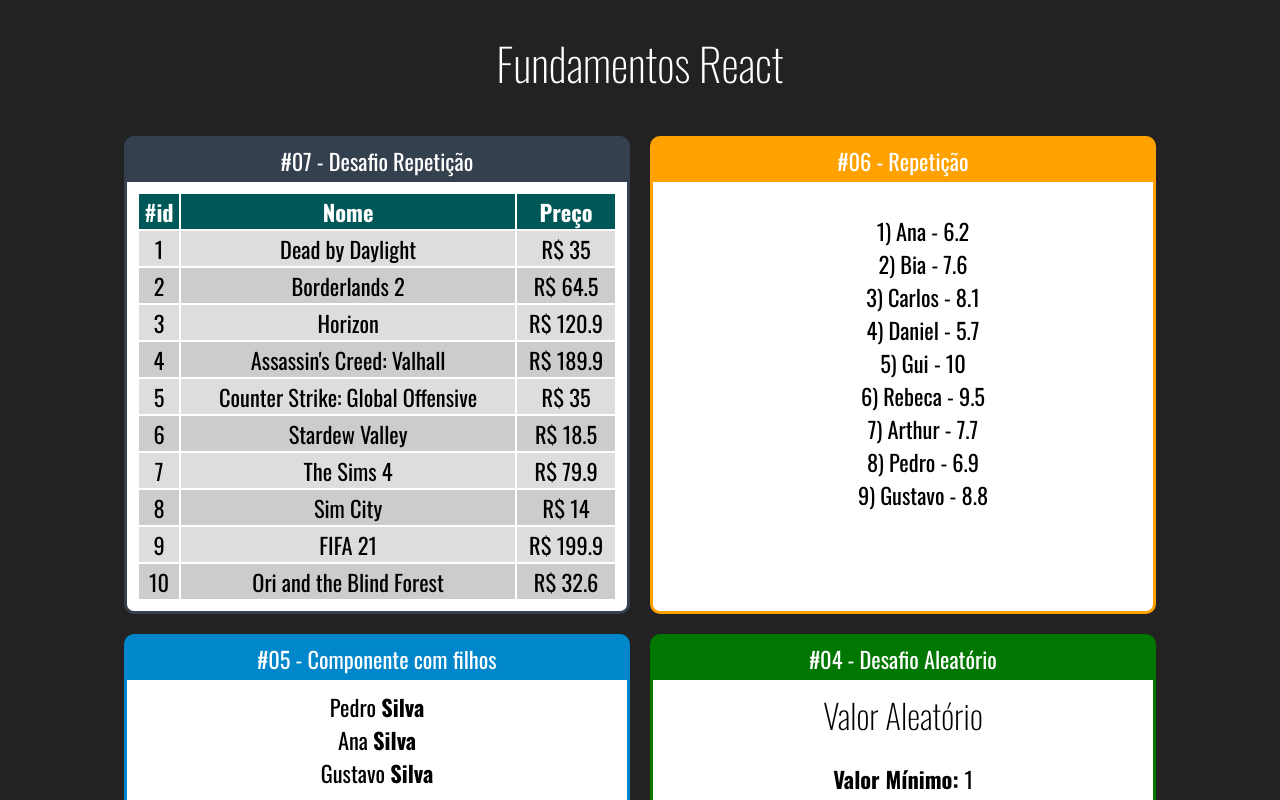
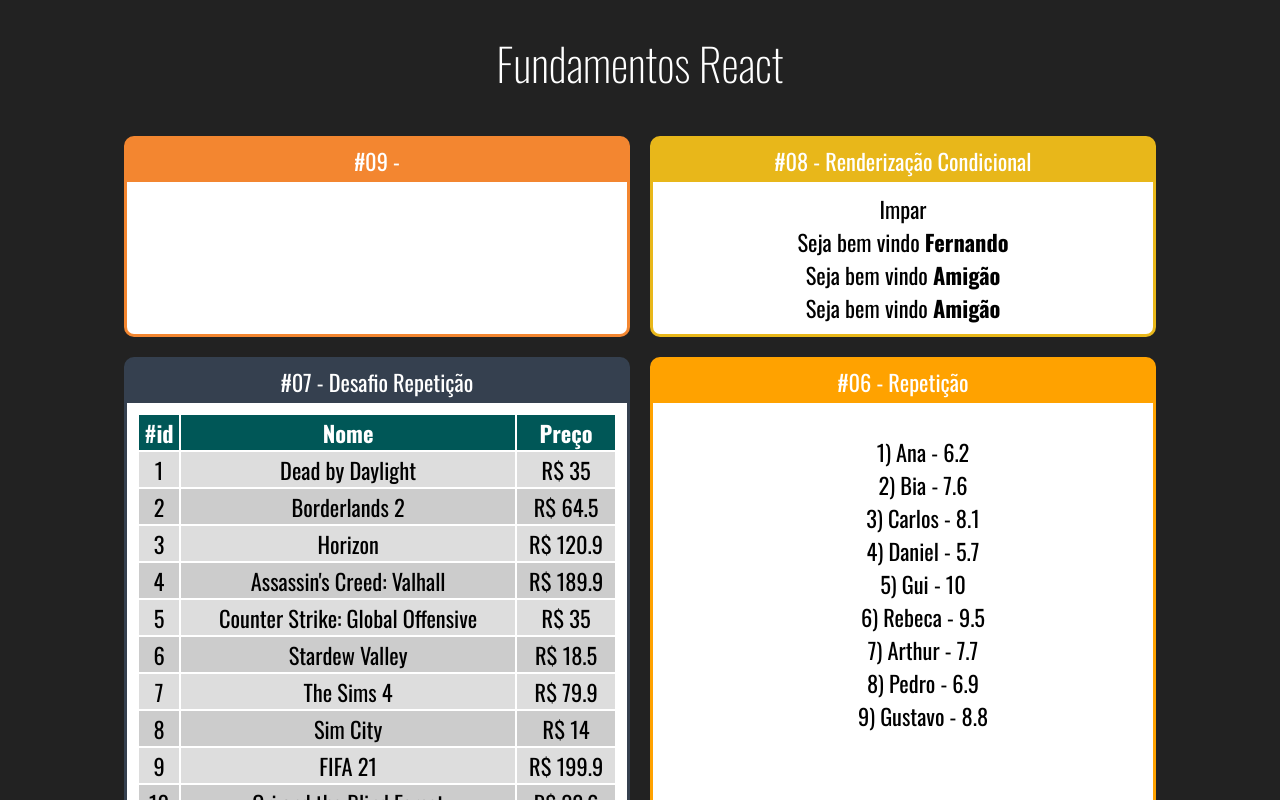
Before and after one commit to dgodiegocarvalho/ReactCourse, a React (Create React App) app in the folder fundamentos-react/: page / in a window 1280 px wide. Shown: the top 800 px of the page. Built offline with nearby package versions, Linux system fonts and the light colour scheme.

Commit message:
renderizacao condicional

```diff
--- a/fundamentos-react/src/App.jsx
+++ b/fundamentos-react/src/App.jsx
@@ -11,12 +11,25 @@
 import FamiliaMembro from "./components/basicos/FamiliaMembro";
 import ListaAlunos from "./components/repeticao/ListaAlunos";
 import TabelaProdutos from "./components/repeticao/TabelaProdutos";
+import ParOuImpar from "./components/condicional/ParOuImpar";
+import UsuarioInfo from "./components/condicional/UsuarioInfo";
 
 export default () => (
     <div className="App">
         <h1>Fundamentos React</h1>
 
         <div className="Cards">
+            <Card titulo="#09 - " color="#F38630">
+
+            </Card>
+
+            <Card titulo="#08 - Renderização Condicional" color="#E8B71A">
+                <ParOuImpar numero={11}></ParOuImpar>
+                <UsuarioInfo usuario={{nome: 'Fernando'}}></UsuarioInfo>
+                <UsuarioInfo usuario={{email: 'rer@nando.com'}}></UsuarioInfo>
+                <UsuarioInfo />
+            </Card>
+
             <Card titulo="#07 - Desafio Repetição" color="#35404F">
                 <TabelaProdutos></TabelaProdutos>
             </Card>
--- /dev/null
+++ b/fundamentos-react/src/components/condicional/If.js
@@ -0,0 +1,28 @@
+/*
+    <If test={exp}>
+        <span>...</span>
+        <span>...</span>
+        <span>...</span>
+    </If>
+*/
+export default props => {
+    const elseChild = props.children.filter(child => {
+        return child.type && child.type.name === 'Else'
+    })[0]
+
+    console.log(elseChild)
+
+    const ifChildren = props.children.filter(child => {
+        return child !== elseChild
+    })
+
+    if(props.test){
+        return ifChildren
+    } else if(elseChild){
+        return elseChild
+    } else {
+        return false
+    }
+}
+
+export const Else = props => props.children
--- /dev/null
+++ b/fundamentos-react/src/components/condicional/ParOuImpar.jsx
@@ -0,0 +1,10 @@
+import React from 'react'
+
+export default props => {
+    const isPar = props.numero % 2 === 0
+    return (
+        <div>
+            { isPar ? <span>Par</span> : <span>Impar</span> }
+        </div>
+    )
+}
--- /dev/null
+++ b/fundamentos-react/src/components/condicional/UsuarioInfo.jsx
@@ -0,0 +1,23 @@
+import React from 'react'
+import If, {Else} from './If'
+
+export default props => {
+    const usuario = props.usuario || {}
+    return (
+        <div>
+            {/* <If test={usuario && usuario.nome}>
+                Seja bem vindo <strong>{ usuario.nome }</strong>
+            </If>
+            <If test={!usuario || !usuario.nome}>
+                Seja bem vindo <strong>Amigão</strong>
+            </If> */}
+
+            <If test={usuario && usuario.nome}>
+                Seja bem vindo <strong>{ usuario.nome }</strong>
+                <Else>
+                    Seja bem vindo <strong>Amigão</strong>
+                </Else>
+            </If>
+        </div>
+    )
+}
--- a/fundamentos-react/src/components/repeticao/TabelaProdutos.jsx
+++ b/fundamentos-react/src/components/repeticao/TabelaProdutos.jsx
@@ -5,7 +5,7 @@
 export default props => {
     const trs = produtos.map((produto, i) => {
         return(
-            <tr key={produto.id} className={i % 2 == 0 ? 'Par' : 'Impar'}>
+            <tr key={produto.id} className={i % 2 === 0 ? 'Par' : 'Impar'}>
                 <td>{produto.id}</td>
                 <td>{produto.nome}</td>
                 <td>R$ {produto.preco}</td>
```
